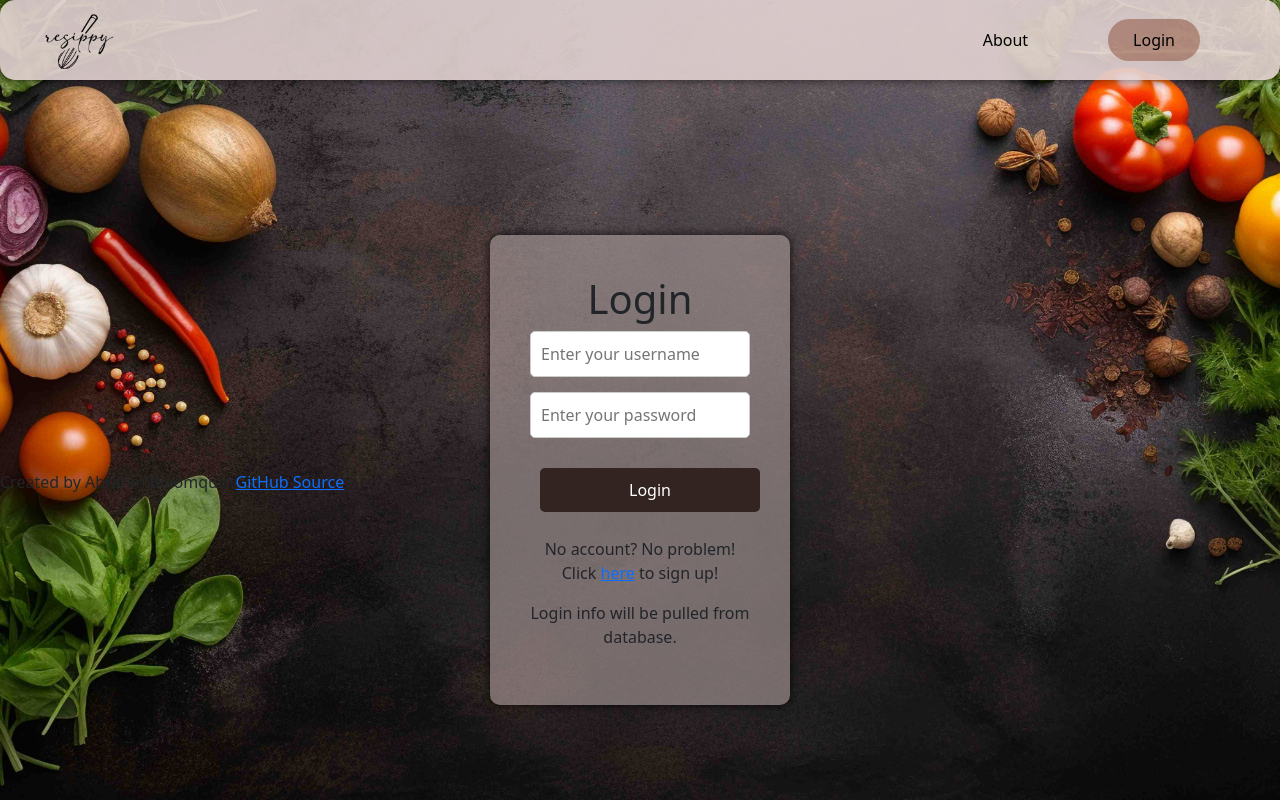
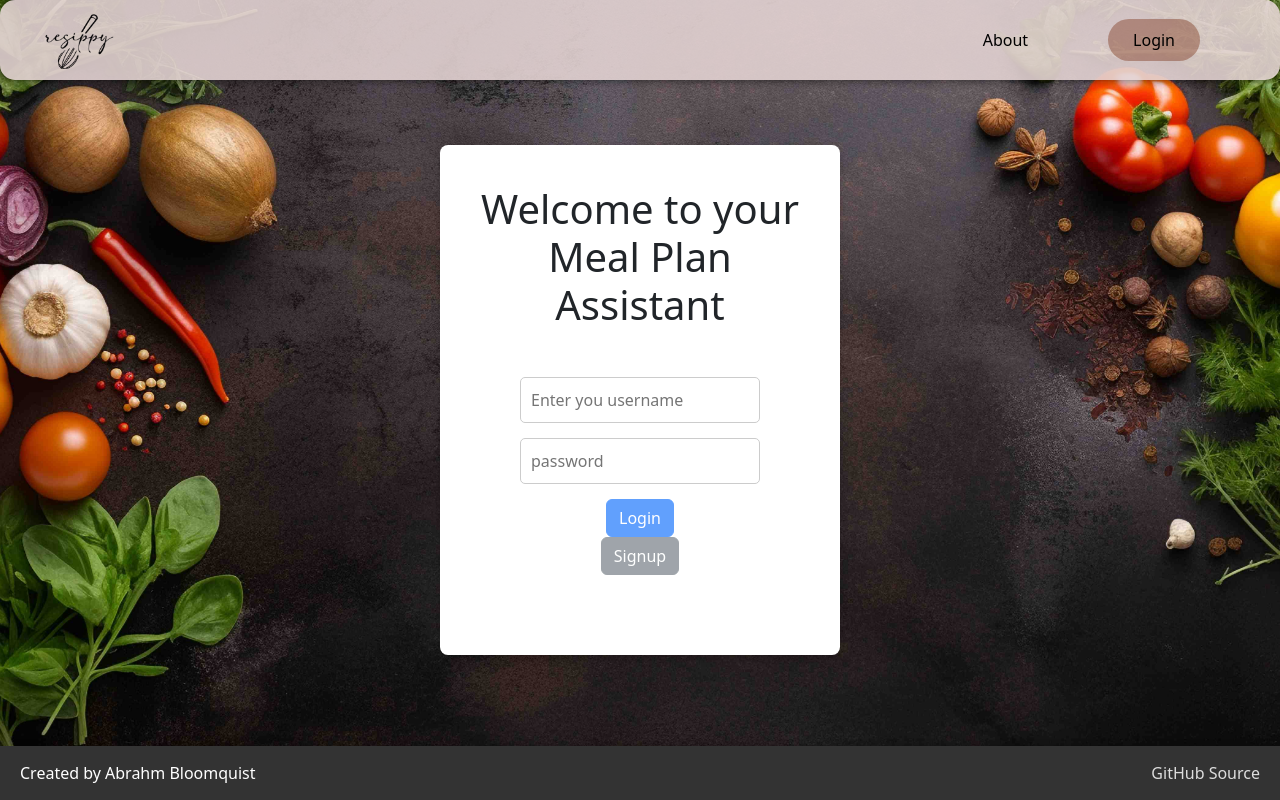
Before and after one commit to MaxArkilz/startup, a React (Vite) app: page / in a window 1280 px wide. Built offline with nearby package versions, Linux system fonts and the light colour scheme.

Commit message:
Authentication for login

```diff
--- a/src/app.css
+++ b/src/app.css
@@ -52,6 +52,36 @@ header {
 main {
     text-align: left;
     font: 1em verdana;
+}
+
+footer {
+    position: fixed;
+    bottom: 0;
+    width: 100%;
+    background-color: #333;
+    color: #fff;
+    padding: 15px 0;
+    font-size: 1rem;
+    display: flex;
+    justify-content: space-between; /* Spreads items across the width */
+    align-items: center; /* Vertically centers items */
+    box-shadow: 0 -2px 5px rgba(0, 0, 0, 0.1);
+}
+
+footer span {
+    margin-left: 20px;
+    text-align: left;
+}
+
+footer div {
+    color: #ddd;
+    text-align: right;
+    margin-right: 20px;
+}
+
+footer div a {
+    text-decoration: none;
+    color: #ddd;
 }
 
 
--- a/src/app.jsx
+++ b/src/app.jsx
@@ -70,9 +70,11 @@ export default function App() {
             </Routes>
 
             <footer>
-                <span>Created by Abrahm Bloomquist</span>
-                <a href='https://github.com/MaxArkilz/startup'>GitHub Source</a>
-            </footer>
+                <span className='footerWords'>Created by Abrahm Bloomquist</span>
+                <div className='footerWords'>
+                    <a href='https://github.com/MaxArkilz/startup'>GitHub Source</a>
+                </div>
+           </footer>
         </BrowserRouter>
     );
 }
--- a/src/login/authenticated.jsx
+++ b/src/login/authenticated.jsx
@@ -23,8 +23,8 @@ export function Authenticated(props) {
   return (
     <div>
       <div className='playerName'>{props.userName}</div>
-      <Button variant='primary' onClick={() => navigate('/play')}>
-        Play
+      <Button variant='primary' onClick={() => navigate('/mealplan')}>
+        Meal Plan
       </Button>
       <Button variant='secondary' onClick={() => logout()}>
         Logout
--- a/src/login/login.jsx
+++ b/src/login/login.jsx
@@ -1,31 +1,36 @@
-import React from 'react';
+import React, {useState} from 'react';
 import './loginStyle.css';
-import { NavLink } from 'react-router-dom';
 import { Unauthenticated } from './unauthenticated';
 import { Authenticated } from './authenticated';
 import { AuthState } from './authState';
 
-export function Login() {
+export function Login({ userName, authState, onAuthChange }) {
+
+  // const [authState, setAuthState] = useState(AuthState.Unknown);
+  // const [userName, setUserName] = useState('');
+
+  // const onAuthChange = (loginUserName, newAuthState) => {
+  //   setUserName(loginUserName);
+  //   setAuthState(newAuthState);
+  // };
+
   return (
-    <section id='loginMain'>
-      <div class="loginContainer">
-        <h1>Login</h1>
-    <form>
-        <div className="inputGroup">
-            <input type="text" id="username" placeholder="Enter your username" required />
-            </div>
-            <div class="inputGroup">
-            <input type="password" id="password" placeholder="Enter your password" required />
-            <NavLink to="/about">
-            <button type="button" className="login-signup">Login</button>
-            </NavLink>
-            </div>
-            <p>No account? No problem! Click <NavLink to="/signup">here</NavLink> to sign up!</p>
-        <div>
-            <p>Login info will be pulled from database.</p>
-        </div>
-    </form>
-    </div>
+    <section className='loginMain'>
+      <div>
+        {authState !== AuthState.Unknown && <h1>Welcome to your Meal Plan Assistant</h1>}
+
+        {authState === AuthState.Authenticated && (
+          <Authenticated userName={userName} onLogout={() => onAuthChange(userName, AuthState.Unauthenticated)} />
+        )}
+        {authState === AuthState.Unauthenticated && (
+          <Unauthenticated
+            userName={userName}
+            onLogin={(loginUserName) => {
+              onAuthChange(loginUserName, AuthState.Authenticated);
+            }}
+          />
+        )}
+      </div>
     </section>
   );
 }
--- a/src/login/loginStyle.css
+++ b/src/login/loginStyle.css
@@ -1,45 +1,26 @@
+
 .loginMain {
+    display: flex;
+    align-items: center;
+    justify-content: center;
     margin: 0;
-    background-color: #ffffff00;
-    width: 100%;
-    padding: 0;
-    box-shadow: none;
+    height: 100vh;
 }
 
-.loginContainer {
-    margin: auto;
-    position: relative;
-    top: 50%;
-    transform: translateY(50%);
-    background-color: rgba(163, 149, 149, 0.663);
+
+.loginMain > div {
+    background-color: #ffffff;
     padding: 40px;
-    border-radius: 10px;
-    box-shadow: 0 0 10px rgba(0, 0, 0, 0.8);
-    width: 300px;
-    text-align: center;
-    /* z-index: -1; */
-}
-
-.signupContainer {
-    margin: auto;
-    position: relative;
-    top: 50%;
-    transform: translateY(50%);
-    background-color: rgba(163, 149, 149, 0.663);
-    padding: 40px;
-    border-radius: 10px;
-    box-shadow: 0 0 10px rgba(0, 0, 0, 0.8);
-    width: 300px;
+    border-radius: 8px;
+    box-shadow: 0 4px 8px rgba(0, 0, 0, 0.2);
+    max-width: 400px;
+    width: 100%;
     text-align: center;
 }
 
 .inputGroup {
     margin-bottom: 15px;
-}
-
-.inputGroup label {
-    display: block;
-    margin-bottom: 5px;
+    width: 100%;
 }
 
 .inputGroup input {
@@ -47,16 +28,19 @@
     padding: 10px;
     border-radius: 5px;
     border: 1px solid #ccc;
+    font-size: 1rem;
+    box-sizing: border-box;
 }
 
-.login-signup {
+.loginContainer {
+    display: flex;
+    flex-direction: column;
+    align-items: center;
+    background-color: #ffffff;
+    padding: 40px;
+    border-radius: 8px;
+    max-width: 400px;
     width: 100%;
-    padding: 10px;
-    background-color: rgb(52, 36, 33);
-    color: white;
-    border: none;
-    border-radius: 5px;
-    margin: 10px;
-    margin-top: 30px;
-    cursor: pointer;
+    text-align: center;
+    margin: auto;
 }
--- /dev/null
+++ b/src/login/oldLoginStyle.css
@@ -0,0 +1,62 @@
+.loginMain {
+    margin: 0;
+    background-color: #ffffff00;
+    width: 100%;
+    padding: 0;
+    box-shadow: none;
+}
+
+.loginContainer {
+    margin: auto;
+    position: relative;
+    top: 50%;
+    transform: translateY(50%);
+    background-color: rgba(163, 149, 149, 0.663);
+    padding: 40px;
+    border-radius: 10px;
+    box-shadow: 0 0 10px rgba(0, 0, 0, 0.8);
+    width: 300px;
+    text-align: center;
+    /* z-index: -1; */
+}
+
+.signupContainer {
+    margin: auto;
+    position: relative;
+    top: 50%;
+    transform: translateY(50%);
+    background-color: rgba(163, 149, 149, 0.663);
+    padding: 40px;
+    border-radius: 10px;
+    box-shadow: 0 0 10px rgba(0, 0, 0, 0.8);
+    width: 300px;
+    text-align: center;
+}
+
+.inputGroup {
+    margin-bottom: 15px;
+}
+
+.inputGroup label {
+    display: block;
+    margin-bottom: 5px;
+}
+
+.inputGroup input {
+    width: 100%;
+    padding: 10px;
+    border-radius: 5px;
+    border: 1px solid #ccc;
+}
+
+.login-signup {
+    width: 100%;
+    padding: 10px;
+    background-color: rgb(52, 36, 33);
+    color: white;
+    border: none;
+    border-radius: 5px;
+    margin: 10px;
+    margin-top: 30px;
+    cursor: pointer;
+}
--- a/src/login/unauthenticated.jsx
+++ b/src/login/unauthenticated.jsx
@@ -35,20 +35,18 @@ export function Unauthenticated(props) {
 
   return (
     <>
-      <div>
-        <div className='input-group mb-3'>
-          <span className='input-group-text'>@</span>
-          <input className='form-control' type='text' value={userName} onChange={(e) => setUserName(e.target.value)} placeholder='your@email.com' />
+      <div className='loginContainer'>
+        <div className='inputGroup'>
+          <input type='text' id='username' value={userName} onChange={(e) => setUserName(e.target.value)} placeholder='Enter you username' required />
         </div>
-        <div className='input-group mb-3'>
-          <span className='input-group-text'>🔒</span>
-          <input className='form-control' type='password' onChange={(e) => setPassword(e.target.value)} placeholder='password' />
+        <div className='inputGroup'>
+          <input type='password' onChange={(e) => setPassword(e.target.value)} placeholder='password' />
         </div>
         <Button variant='primary' onClick={() => loginUser()} disabled={!userName || !password}>
           Login
         </Button>
         <Button variant='secondary' onClick={() => createUser()} disabled={!userName || !password}>
-          Create
+          Signup
         </Button>
       </div>
 
```
